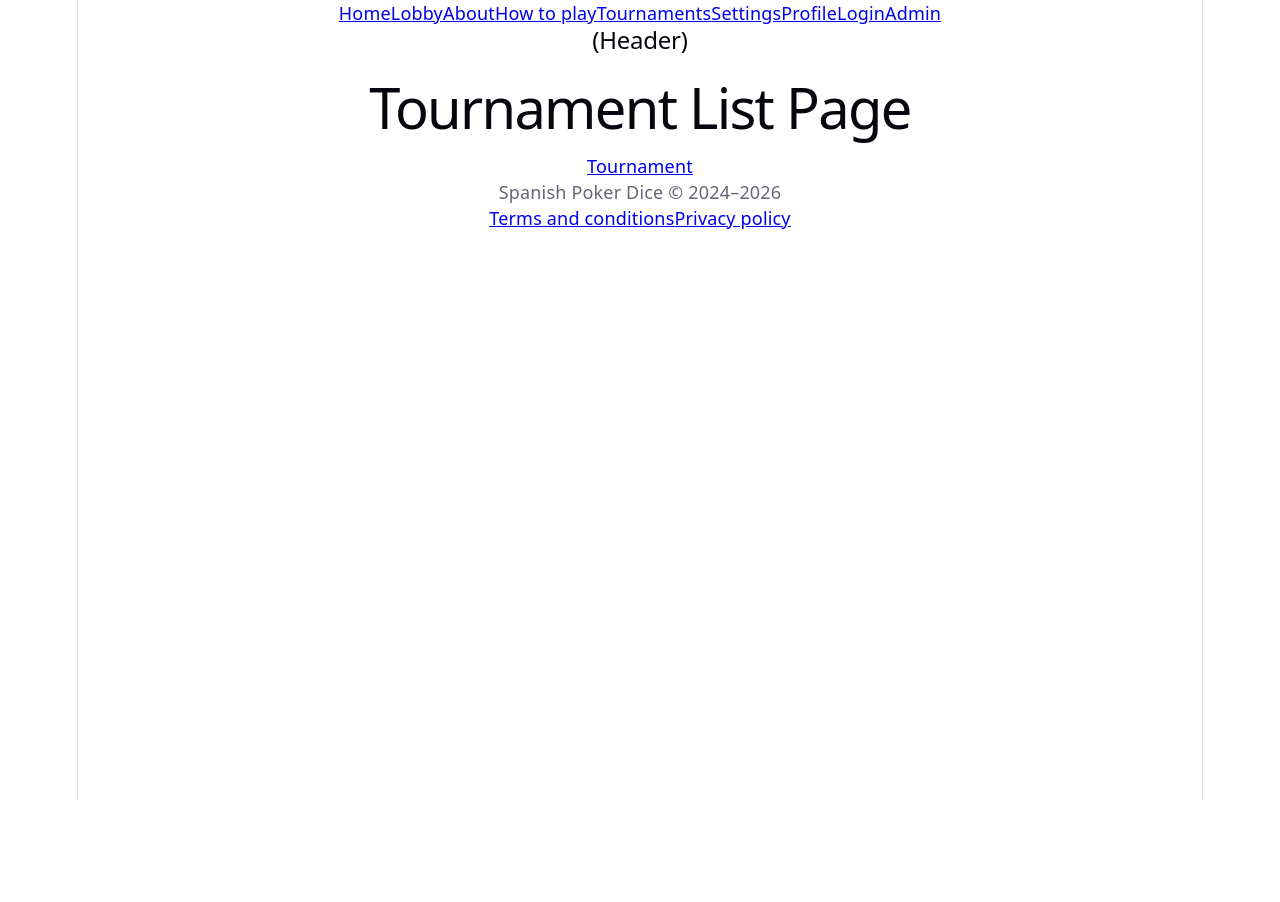
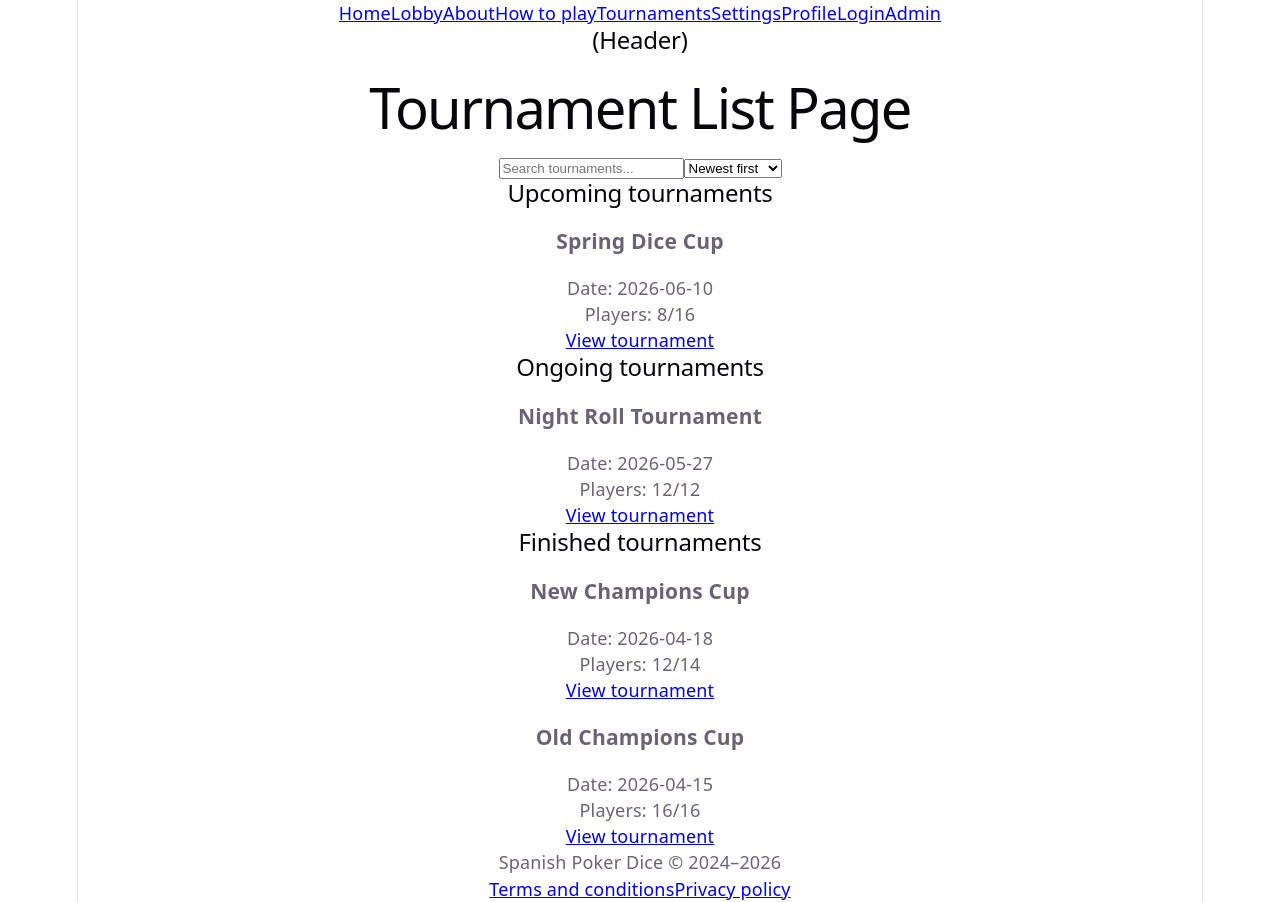
Before and after one commit to IDG2100-2026/idg2100-2026-exam-npm-install-depression, a React (Vite) app in the folder frontend/: page /tournaments in a window 1280 px wide. Before the commit the page ends 800 px from the top, so only its background shows below. Built offline with nearby package versions, Linux system fonts and the light colour scheme.

Commit message:
Tournament list frontend

```diff
--- a/frontend/pages/TournamentListPage.jsx
+++ b/frontend/pages/TournamentListPage.jsx
@@ -1,10 +1,132 @@
 import { Link } from 'react-router-dom';
+import { useEffect, useState } from 'react';
+import { tournaments as mockTournaments} from '../src/data/mockTournaments';
+// import { getTournaments } from '../src/api/tournamentsApi';
+
 
 export default function TournamentListPage() {
+    const [tournaments, setTournaments] = useState(mockTournaments);
+
+  useEffect(() => {
+
+    /*
+    async function loadTournaments() {
+      const data = await getTournaments();
+      setTournaments(data);
+    }
+
+    loadTournaments();
+    */
+  }, []);
+
+  //SEARCH BAR
+
+  const [searchTerm, setSearchTerm] = useState('');
+
+  const searchedTournaments = tournaments.filter((tournament) => {
+  if (searchTerm.length < 3) {
+    return true;
+  }
+
+  return tournament.title.toLowerCase().includes(searchTerm.toLowerCase());
+});
+
+  //SORTING
+
+  const [sortBy, setSortBy] = useState('newest');
+
+  const sortedTournaments = [...searchedTournaments].sort((a, b) => {
+  if (sortBy === 'newest') {
+    return new Date(b.date) - new Date(a.date);
+  }
+
+  if (sortBy === 'oldest') {
+    return new Date(a.date) - new Date(b.date);
+  }
+
+  if (sortBy === 'title') {
+    return a.title.localeCompare(b.title);
+  }
+
+  if (sortBy === 'players') {
+    return b.players - a.players;
+  }
+
+  return 0;
+  });
+
+  const upcomingTournaments = sortedTournaments.filter(
+    (tournament) => tournament.status === 'upcoming'
+  );
+
+  const ongoingTournaments = sortedTournaments.filter(
+    (tournament) => tournament.status === 'ongoing'
+  );
+
+  const finishedTournaments = sortedTournaments.filter(
+    (tournament) => tournament.status === 'finished'
+  );
+
+
+
   return (
   <div>
     <h1>Tournament List Page</h1>
-    <Link to="/tournaments/:id">Tournament</Link>
+    <input
+      type="text"
+      placeholder="Search tournaments..."
+      value={searchTerm}
+      onChange={(event) => setSearchTerm(event.target.value)}
+    />
+    <select
+      value={sortBy}
+      onChange={(event) => setSortBy(event.target.value)}
+    >
+      <option value="newest">Newest first</option>
+      <option value="oldest">Oldest first</option>
+      <option value="title">A-Z</option>
+      <option value="players">Most players</option>
+    </select>
+
+    <section>
+      <h2>Upcoming tournaments</h2>
+          {upcomingTournaments.map((tournament) => (
+          <article key={tournament.id}>
+            <h3>{tournament.title}</h3>
+            <p>Date: {tournament.date}</p>
+            <p>
+              Players: {tournament.players}/{tournament.maxPlayers}
+            </p>
+            <Link to={`/tournaments/${tournament.id}`}>View tournament</Link>
+          </article>
+        ))}
+    </section>
+    <section>
+      <h2>Ongoing tournaments</h2>
+      {ongoingTournaments.map((tournament) => (
+        <article key={tournament.id}>
+          <h3>{tournament.title}</h3>
+            <p>Date: {tournament.date}</p>
+            <p>
+              Players: {tournament.players}/{tournament.maxPlayers}
+            </p>
+            <Link to={`/tournaments/${tournament.id}`}>View tournament</Link>
+        </article>
+      ))}
+    </section>
+    <section>
+      <h2>Finished tournaments</h2>
+      {finishedTournaments.map((tournament) => (
+        <article key={tournament.id}>
+          <h3>{tournament.title}</h3>
+            <p>Date: {tournament.date}</p>
+            <p>
+              Players: {tournament.players}/{tournament.maxPlayers}
+            </p>
+            <Link to={`/tournaments/${tournament.id}`}>View tournament</Link>
+            </article>
+      ))}
+    </section>
   </div>
   )
 }
--- /dev/null
+++ b/frontend/src/api/tournamentsApi.js
@@ -0,0 +1,9 @@
+export async function getTournaments() {
+  const response = await fetch(
+    'http://localhost:3000/api/tournaments'
+  );
+
+  const data = await response.json();
+
+  return data;
+}
--- /dev/null
+++ b/frontend/src/data/mockTournaments.js
@@ -0,0 +1,34 @@
+export const tournaments = [
+  {
+    id: '1',
+    title: 'Spring Dice Cup',
+    status: 'upcoming',
+    date: '2026-06-10',
+    players: 8,
+    maxPlayers: 16,
+  },
+  {
+    id: '2',
+    title: 'Night Roll Tournament',
+    status: 'ongoing',
+    date: '2026-05-27',
+    players: 12,
+    maxPlayers: 12,
+  },
+  {
+    id: '3',
+    title: 'Old Champions Cup',
+    status: 'finished',
+    date: '2026-04-15',
+    players: 16,
+    maxPlayers: 16,
+  },
+  {
+    id: '4',
+    title: 'New Champions Cup',
+    status: 'finished',
+    date: '2026-04-18',
+    players: 12,
+    maxPlayers: 14,
+  },
+];
```
